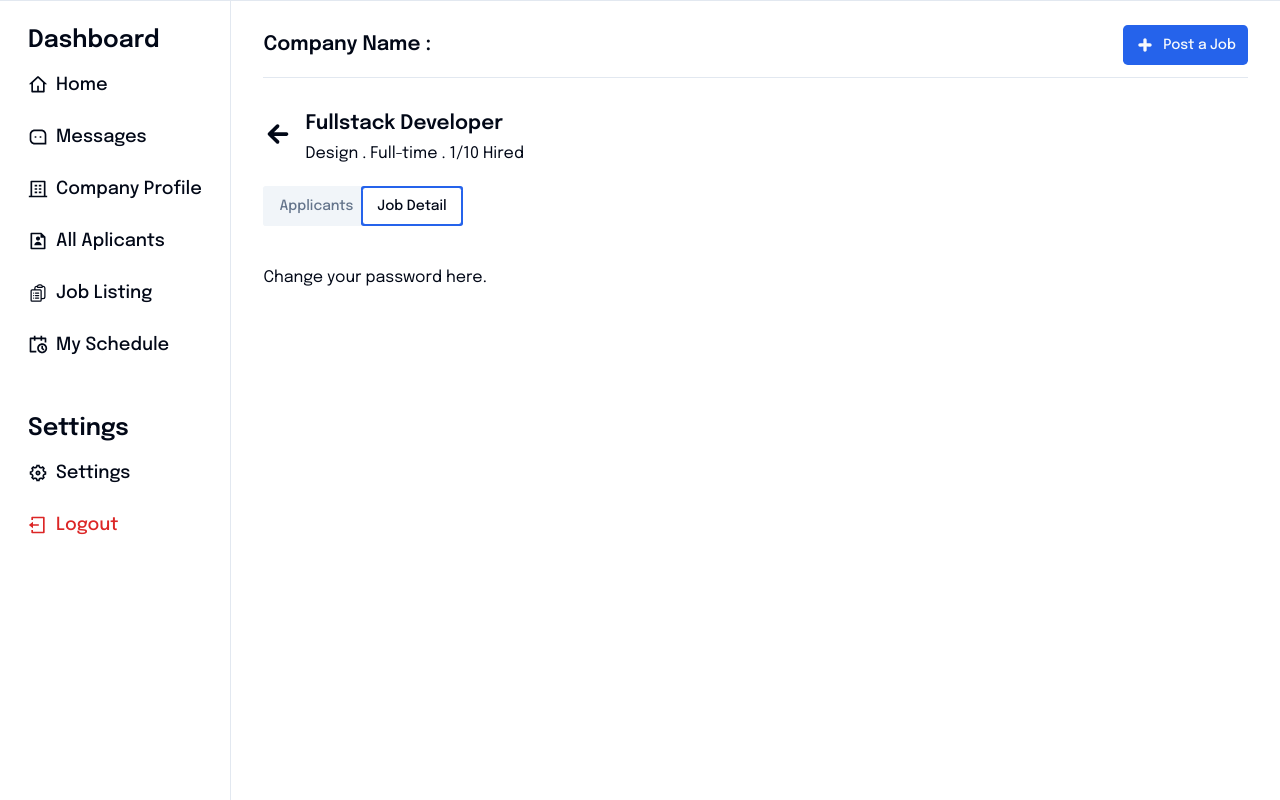
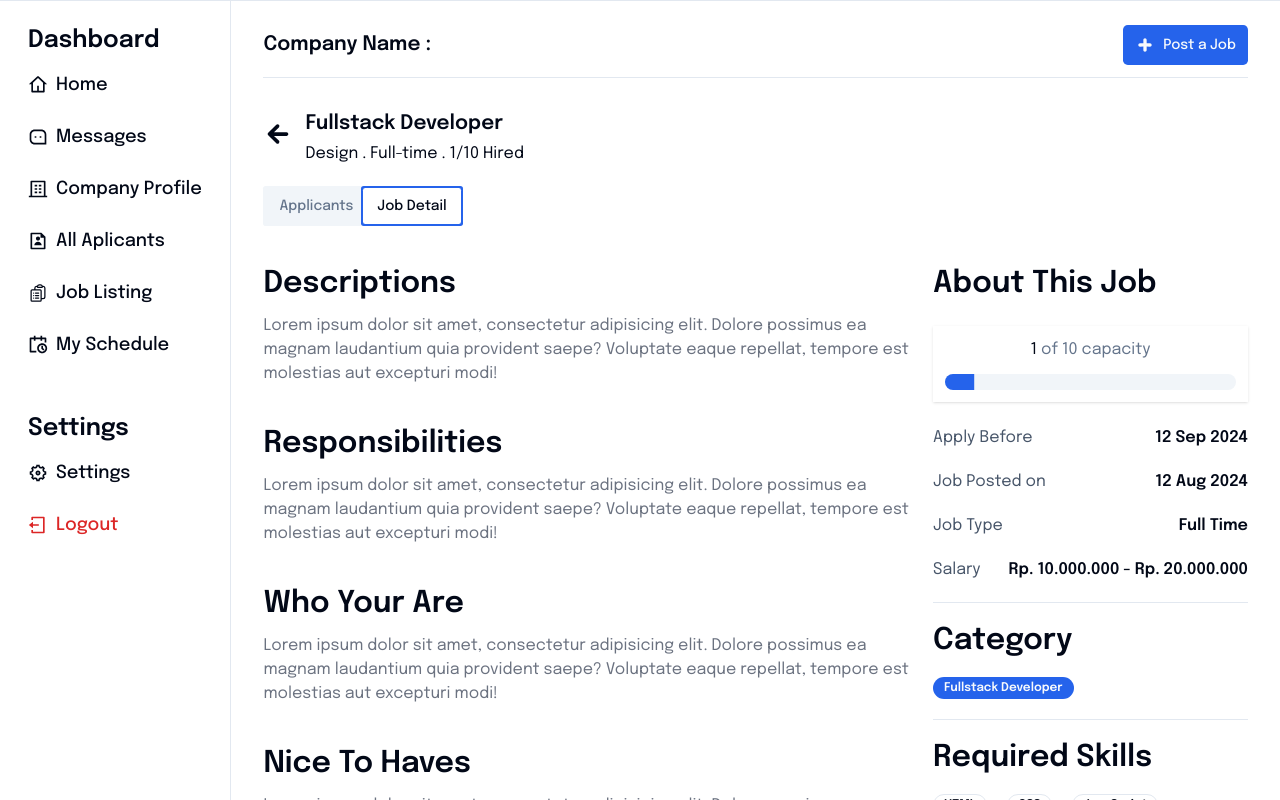
Before and after one commit to faqihfnf/Job-Dashboard, a Next.js app: page /job-detail/1 in a window 1280 px wide. Both pictures are taken after a click on the tab "Job Detail". Shown: the top 800 px of the page. Built offline with nearby package versions, Linux system fonts and the light colour scheme.

Commit message:
finishing job detail

```diff
--- a/package.json
+++ b/package.json
@@ -14,6 +14,7 @@
     "@hookform/resolvers": "^3.9.0",
     "@radix-ui/react-dialog": "^1.1.1",
     "@radix-ui/react-label": "^2.1.0",
+    "@radix-ui/react-progress": "^1.1.0",
     "@radix-ui/react-radio-group": "^1.2.0",
     "@radix-ui/react-select": "^2.1.1",
     "@radix-ui/react-separator": "^1.1.0",
--- a/src/app/job-detail/[id]/page.tsx
+++ b/src/app/job-detail/[id]/page.tsx
@@ -3,9 +3,10 @@ import React, { FC } from "react";
 import { IoMdArrowRoundBack } from "react-icons/io";
 import { Tabs, TabsContent, TabsList, TabsTrigger } from "@/components/ui/tabs";
 import Applicants from "@/components/organisms/Applicants";
+import JobDetail from "@/components/organisms/JobDetail";
 
-interface JobDetailProps {}
-const JobDetail: FC<JobDetailProps> = ({}) => {
+interface JobDetailPageProps {}
+const JobDetailPage: FC<JobDetailPageProps> = ({}) => {
   return (
     <div>
       <div className="inline-flex items-center gap-3 mb-5">
@@ -27,9 +28,11 @@ const JobDetail: FC<JobDetailProps> = ({}) => {
         <TabsContent value="applicants">
           <Applicants />
         </TabsContent>
-        <TabsContent value="jobDetails">Change your password here.</TabsContent>
+        <TabsContent value="jobDetails">
+          <JobDetail />
+        </TabsContent>
       </Tabs>
     </div>
   );
 };
-export default JobDetail;
+export default JobDetailPage;
--- /dev/null
+++ b/src/components/organisms/JobDetail/index.tsx
@@ -0,0 +1,101 @@
+import { Badge } from "@/components/ui/badge";
+import { Progress } from "@/components/ui/progress";
+import { Separator } from "@/components/ui/separator";
+import { PartyPopperIcon } from "lucide-react";
+import React, { FC } from "react";
+interface JobDetailProps {}
+const JobDetail: FC<JobDetailProps> = ({}) => {
+  return (
+    <div>
+      <div className="grid grid-cols-3 w-full gap-5">
+        <div className="col-span-2 space-y-10">
+          <div>
+            <div className="text-3xl font-semibold">Descriptions</div>
+            <div className="text-gray-500 mt-3">
+              <p>Lorem ipsum dolor sit amet, consectetur adipisicing elit. Dolore possimus ea magnam laudantium quia provident saepe? Voluptate eaque repellat, tempore est molestias aut excepturi modi!</p>
+            </div>
+          </div>
+          <div>
+            <div className="text-3xl font-semibold">Responsibilities</div>
+            <div className="text-gray-500 mt-3">
+              <p>Lorem ipsum dolor sit amet, consectetur adipisicing elit. Dolore possimus ea magnam laudantium quia provident saepe? Voluptate eaque repellat, tempore est molestias aut excepturi modi!</p>
+            </div>
+          </div>
+          <div>
+            <div className="text-3xl font-semibold">Who Your Are</div>
+            <div className="text-gray-500 mt-3">
+              <p>Lorem ipsum dolor sit amet, consectetur adipisicing elit. Dolore possimus ea magnam laudantium quia provident saepe? Voluptate eaque repellat, tempore est molestias aut excepturi modi!</p>
+            </div>
+          </div>
+          <div>
+            <div className="text-3xl font-semibold">Nice To Haves</div>
+            <div className="text-gray-500 mt-3">
+              <p>Lorem ipsum dolor sit amet, consectetur adipisicing elit. Dolore possimus ea magnam laudantium quia provident saepe? Voluptate eaque repellat, tempore est molestias aut excepturi modi!</p>
+            </div>
+          </div>
+        </div>
+        <div>
+          <div className="text-3xl font-semibold">About This Job</div>
+          <div className="shadow p-3 text-center my-6">
+            1 <span className="text-slate-500">of 10 capacity</span>
+            <Progress className="mt-3" value={10} />
+          </div>
+          <div className="mb-10 space-y-5">
+            <div className="flex justify-between">
+              <div className="text-slate-600"> Apply Before</div>
+              <div className="font-semibold"> 12 Sep 2024</div>
+            </div>
+            <div className="flex justify-between">
+              <div className="text-slate-600"> Job Posted on</div>
+              <div className="font-semibold"> 12 Aug 2024</div>
+            </div>
+            <div className="flex justify-between">
+              <div className="text-slate-600"> Job Type</div>
+              <div className="font-semibold"> Full Time</div>
+            </div>
+            <div className="flex justify-between">
+              <div className="text-slate-600"> Salary</div>
+              <div className="font-semibold"> Rp. 10.000.000 - Rp. 20.000.000</div>
+            </div>
+
+            <Separator />
+            <div className="my-10">
+              <div className="text-3xl font-semibold mb-4">Category</div>
+              <div className="space-x-5">
+                <Badge>Fullstack Developer</Badge>
+              </div>
+            </div>
+
+            <Separator />
+            <div className="my-10">
+              <div className="text-3xl font-semibold mb-4">Required Skills</div>
+              <div className="space-x-5">
+                {["HTML", "CSS", "JavaScript"].map((item: string, i: number) => (
+                  <Badge variant={"outline"} key={i}>
+                    {item}
+                  </Badge>
+                ))}
+              </div>
+            </div>
+          </div>
+        </div>
+      </div>
+
+      <Separator className="my-8" />
+      <div>
+        <div className="text-3xl font-semibold ">Perks & Benefits</div>
+        <div className="text-slate-500"> This job comes with several perks and benefits</div>
+        <div className="grid grid-cols-4 gap-5 mt-9">
+          {[0, 1, 2].map((item: number) => (
+            <div key={item}>
+              <PartyPopperIcon className="w-7 h-7 mb-5 text-primary" />
+              <div className="text-lg font-semibold mb-3">BPJS</div>
+              <div className="text-slate-500">Lorem ipsum dolor sit amet consectetur adipisicing elit. Perferendis temporibus vel iusto, aliquam ipsam velit!</div>
+            </div>
+          ))}
+        </div>
+      </div>
+    </div>
+  );
+};
+export default JobDetail;
--- /dev/null
+++ b/src/components/ui/progress.tsx
@@ -0,0 +1,28 @@
+"use client"
+
+import * as React from "react"
+import * as ProgressPrimitive from "@radix-ui/react-progress"
+
+import { cn } from "@/lib/utils"
+
+const Progress = React.forwardRef<
+  React.ElementRef<typeof ProgressPrimitive.Root>,
+  React.ComponentPropsWithoutRef<typeof ProgressPrimitive.Root>
+>(({ className, value, ...props }, ref) => (
+  <ProgressPrimitive.Root
+    ref={ref}
+    className={cn(
+      "relative h-4 w-full overflow-hidden rounded-full bg-secondary",
+      className
+    )}
+    {...props}
+  >
+    <ProgressPrimitive.Indicator
+      className="h-full w-full flex-1 bg-primary transition-all"
+      style={{ transform: `translateX(-${100 - (value || 0)}%)` }}
+    />
+  </ProgressPrimitive.Root>
+))
+Progress.displayName = ProgressPrimitive.Root.displayName
+
+export { Progress }
```
Also changed, not shown: 1 other file (tests, documents, lock files or other folders).
